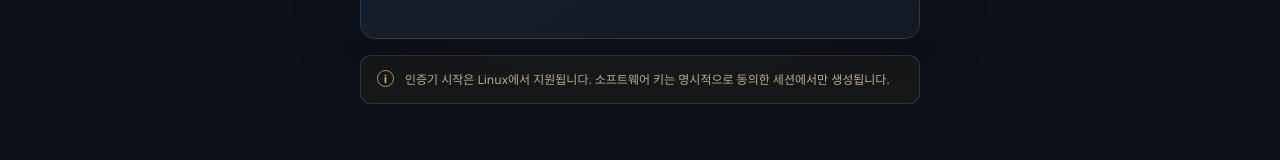
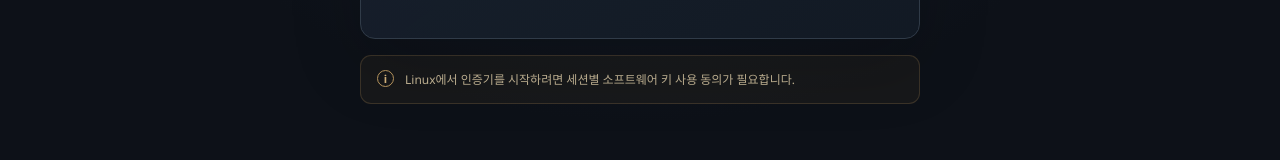
Before and after one commit to soyuo/ghost-fido-key, a React (Vite) app in the folder apps/desktop/: page / in a window 1280 px wide. Shown: the part 605-765 px from the top of the page. Built offline with nearby package versions, Linux system fonts and the light colour scheme.

Commit message:
feat: expose Windows authenticator controls

```diff
--- a/apps/desktop/src/App.tsx
+++ b/apps/desktop/src/App.tsx
@@ -122,11 +122,11 @@ function App() {
       .catch(() => setApprovalError("That approval request has expired or is no longer active."));
   };
 
-  const startAuthenticator = async () => {
+  const startAuthenticator = async (softwareKeyRiskAcknowledged: boolean) => {
     setRuntimeAction(true);
     setRuntimeError(null);
     try {
-      await invoke("start_authenticator", { softwareKeyRiskAcknowledged: true });
+      await invoke("start_authenticator", { softwareKeyRiskAcknowledged });
       setShowSoftwareKeyWarning(false);
       await refreshStatus();
     } catch (cause) {
@@ -227,6 +227,13 @@ function App() {
               </button>
             </div>
           )}
+          {isTauri() && status?.hostPlatform === "Windows" && !status.authenticatorRunning && status.virtualHidAvailable && status.credentialStoreAvailable && (
+            <div className="runtime-actions">
+              <button type="button" disabled={runtimeAction} onClick={() => void startAuthenticator(false)}>
+                {runtimeAction ? "시작 중…" : "인증기 시작"}
+              </button>
+            </div>
+          )}
           {isTauri() && status?.authenticatorRunning && (
             <div className="runtime-actions">
               <button type="button" disabled={runtimeAction} onClick={stopAuthenticator}>인증기 중지</button>
@@ -240,7 +247,7 @@ function App() {
               <p>동의하면 이번 앱 실행 세션에서만 소프트웨어 키 생성을 허용합니다.</p>
               <div className="approval-actions">
                 <button type="button" disabled={runtimeAction} onClick={() => setShowSoftwareKeyWarning(false)}>취소</button>
-                <button type="button" disabled={runtimeAction} onClick={() => void startAuthenticator()}>{runtimeAction ? "시작 중…" : "위험을 이해했고 시작"}</button>
+                <button type="button" disabled={runtimeAction} onClick={() => void startAuthenticator(true)}>{runtimeAction ? "시작 중…" : "위험을 이해했고 시작"}</button>
               </div>
             </section>
           )}
@@ -356,7 +363,11 @@ function App() {
 
         <div className="notice" role="note">
           <span className="notice-icon" aria-hidden="true">i</span>
-          <p>{status?.authenticatorRunning ? "인증기가 실행 중입니다. 자격 증명 생성과 인증은 각각 사용자 승인이 필요합니다." : "인증기 시작은 Linux에서 지원됩니다. 소프트웨어 키는 명시적으로 동의한 세션에서만 생성됩니다."}</p>
+          <p>{status?.authenticatorRunning
+            ? "인증기가 실행 중입니다. 자격 증명 생성과 인증은 각각 사용자 승인이 필요합니다."
+            : status?.hostPlatform === "Windows"
+              ? "Windows에서는 검증된 UDE 드라이버와 TPM 보호 키 저장소가 준비된 경우에만 인증기를 시작할 수 있습니다."
+              : "Linux에서 인증기를 시작하려면 세션별 소프트웨어 키 사용 동의가 필요합니다."}</p>
         </div>
       </section>
 
```
